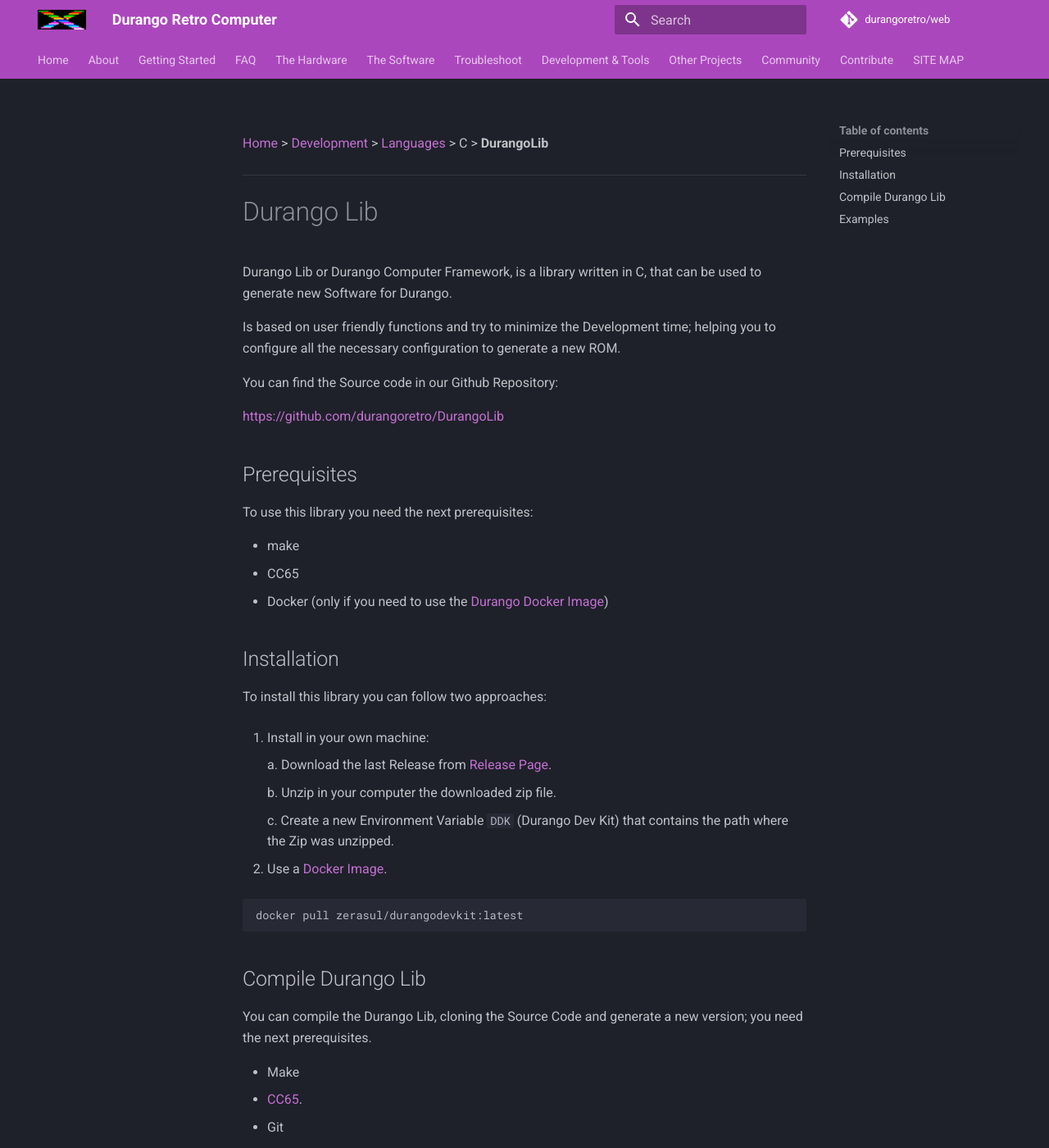
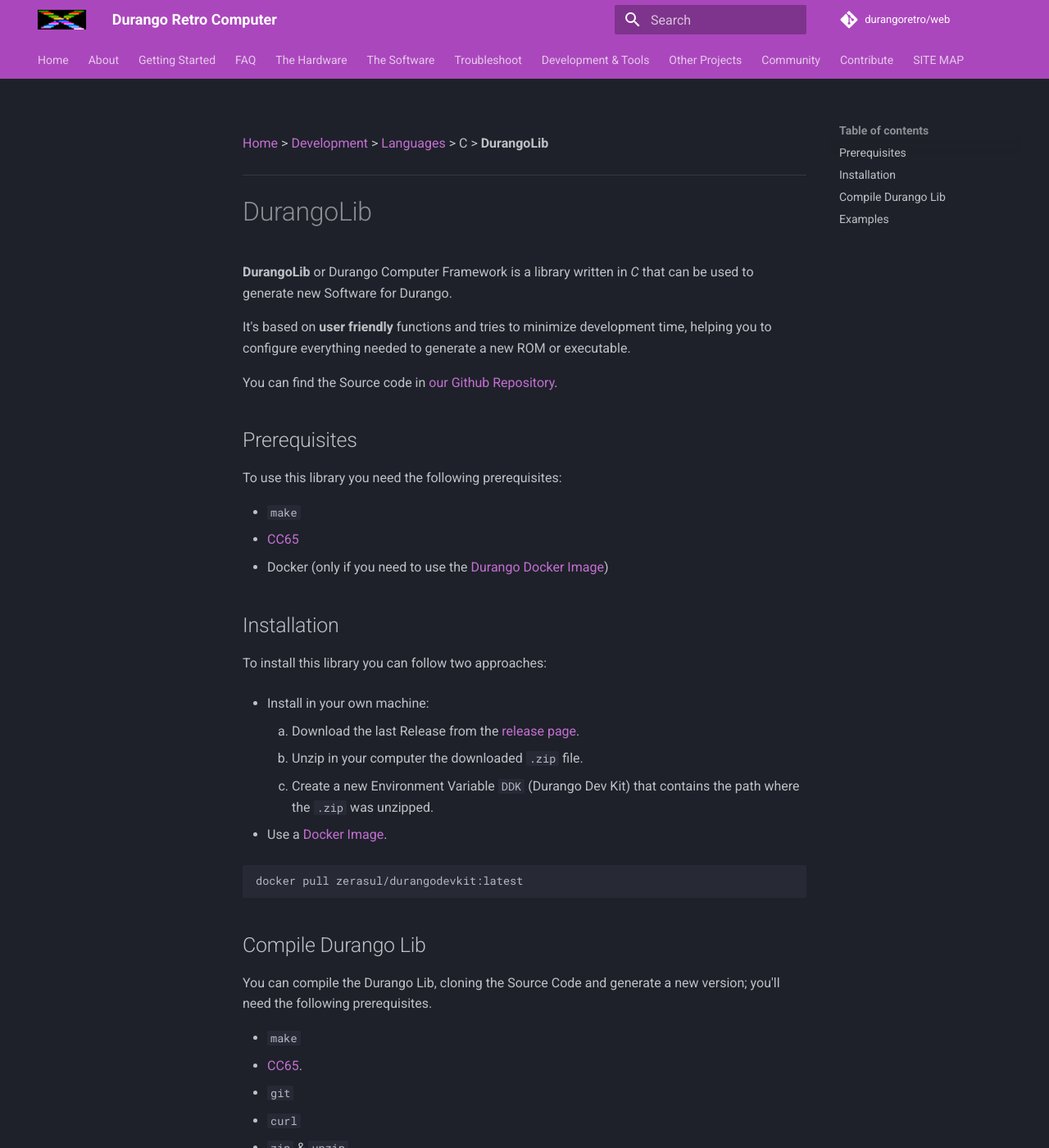
Before and after one commit to durangoretro/web, an MkDocs documentation site: the page built from docs/dev/lang/durangolib.md, in a window 1280 px wide and 1400 px high. Shown: the whole window at 82% size. Built offline with MkDocs 1.6.1 and Material for MkDocs 9.7.7, drawn with Linux system fonts in a browser that asks for light colours; comment, search, counter and statistics services are not loaded; some of the changed text lies outside the part shown.

Commit message:
revise dev/lang files

````diff
--- a/docs/dev/lang/durangolib.md
+++ b/docs/dev/lang/durangolib.md
@@ -1,36 +1,37 @@
 [Home](../../index.md) > [Development](../../tools.md) > [Languages](../language.md) > C > **DurangoLib**
-___
-# Durango Lib
 
-Durango Lib or Durango Computer Framework, is a library written in C, that can be used to generate new Software for Durango.
+---
+# DurangoLib
 
-Is based on user friendly functions and try to minimize the Development time; helping you to configure all the necessary configuration to generate a new ROM.
+**DurangoLib** or Durango Computer Framework is a library written in _C_ that
+can be used to generate new Software for Durango.
 
-You can find the Source code in our Github Repository:
+It's based on **user friendly** functions and tries to minimize development time,
+helping you to configure everything needed to generate a new ROM or executable.
 
-[https://github.com/durangoretro/DurangoLib](https://github.com/durangoretro/DurangoLib)
+You can find the Source code in [our Github Repository](https://github.com/durangoretro/DurangoLib).
 
 ## Prerequisites
 
-To use this library you need the next prerequisites:
+To use this library you need the following prerequisites:
 
-* make
-* CC65
-* Docker (only if you need to use the [Durango Docker Image](docker.md))
+* `make`
+* [CC65](https://cc65.github.io/)
+* Docker (only if you need to use the [Durango Docker Image](../tool/docker.md))
 
 ## Installation
 
 To install this library you can follow two approaches:
 
-1. Install in your own machine:
+- Install in your own machine:
 
-    a. Download the last Release from [Release Page](https://github.com/durangoretro/DurangoLib/releases).
+	1. Download the last Release from the
+	[release page](https://github.com/durangoretro/DurangoLib/releases).
+	1. Unzip in your computer the downloaded `.zip` file.
+	1. Create a new Environment Variable ```DDK``` (Durango Dev Kit) that contains
+	the path where the `.zip` was unzipped.
 
-    b. Unzip in your computer the downloaded zip file.
-
-    c. Create a new Environment Variable ```DDK``` (Durango Dev Kit) that contains the path where the Zip was unzipped.
-
-2. Use a [Docker Image](docker.md).
+- Use a [Docker Image](docker.md).
 
 ```bash
 docker pull zerasul/durangodevkit:latest
@@ -38,13 +39,14 @@
 
 ## Compile Durango Lib
 
-You can compile the Durango Lib, cloning the Source Code and generate a new version; you need the next prerequisites.
+You can compile the Durango Lib, cloning the Source Code and generate a new version;
+you'll need the following prerequisites.
 
-* Make
+* `make`
 * [CC65](https://cc65.github.io/).
-* Git
-* Curl
-* zip & unzip
+* `git`
+* `curl`
+* `zip` & `unzip`
 
 To compile and generate the zip file:
 
@@ -80,7 +83,9 @@
 
 Once you compile the last version of Durango Framework, you can compile each example:
 
+```bash
 make -C examples/
+```
 
 Or using Docker
 
````
Also changed, not shown: other parts of docs/dev/lang/durangolib.md (+4 -2 lines), docs/dev/lang/ehbasic.md (+104 -50 lines), docs/sitemap.md (+5 -4 lines), docs/tools.md (+3 -3 lines).
